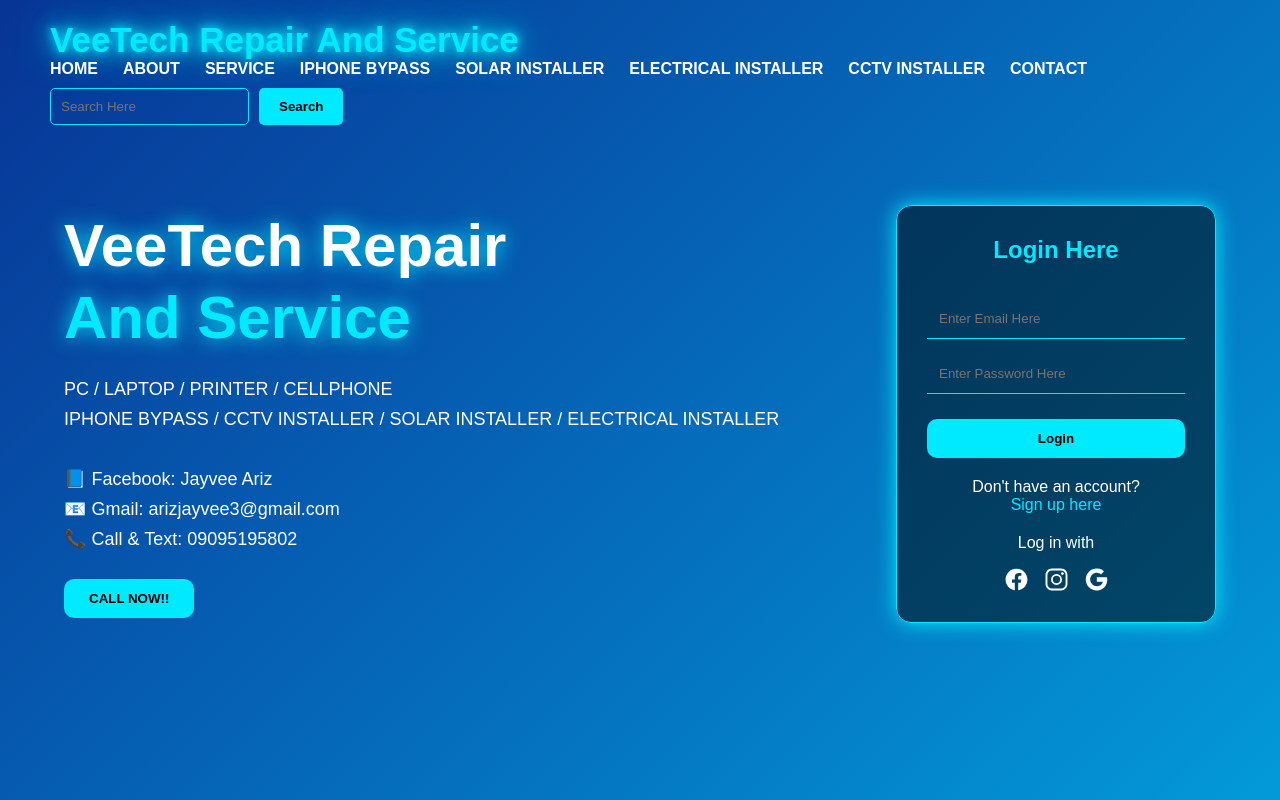
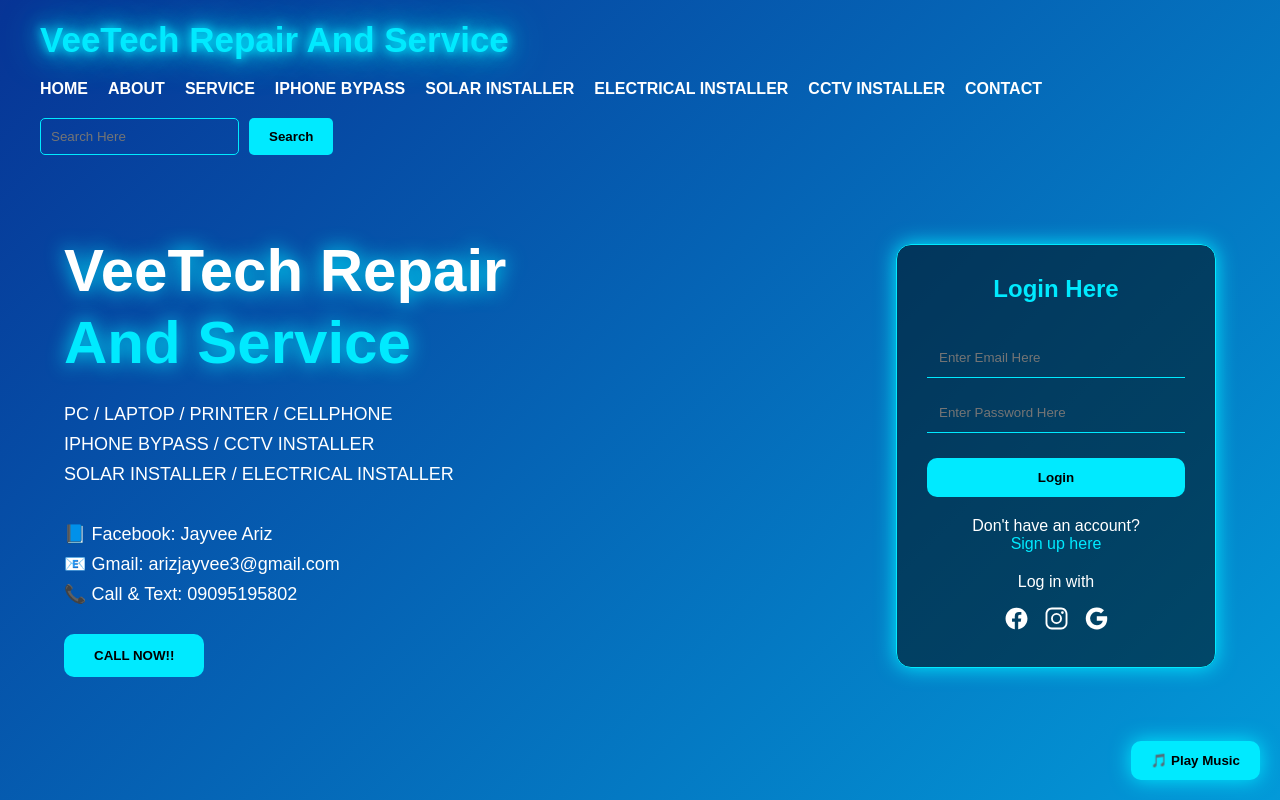
Before and after one commit to jayveeariz502-debug/veetech-laptop-and-pc-repair-and-service-, a plain HTML site: page index.html in a window 1280 px wide. Drawn offline with nearby package versions, Linux system fonts and the light colour scheme.

Commit message:
Update index.html

```diff
--- a/index.html
+++ b/index.html
@@ -1,41 +1,4 @@
-<!-- Background Music -->
-<audio id="bgmusic" loop>
-    <source src="sound.mp3" type="audio/mpeg">
-</audio>
-
-<script>
-const music = document.getElementById("bgmusic");
-
-window.addEventListener("load", () => {
-
-    // try autoplay
-    music.volume = 0.5;
-
-    let playPromise = music.play();
-
-    if (playPromise !== undefined) {
-        playPromise.catch(() => {
-
-            // mobile/browser protection
-            document.body.addEventListener("click", () => {
-                music.play();
-            }, { once:true });
-
-        });
-    }
-});
-</script>
-
-<script type="module"
-src="https://unpkg.com/ionicons@5.5.2/dist/ionicons/ionicons.esm.js">
-</script>
-
-<script nomodule
-src="https://unpkg.com/ionicons@5.5.2/dist/ionicons/ionicons.js">
-</script>
-
-</body>
-</html><!DOCTYPE html>
+<!DOCTYPE html>
 <html lang="en">
 
 <head>
@@ -58,6 +21,7 @@ src="https://unpkg.com/ionicons@5.5.2/dist/ionicons/ionicons.js">
             background-size:400% 400%;
             animation:neonBG 10s ease infinite;
             color:white;
+            overflow-x:hidden;
         }
 
         @keyframes neonBG{
@@ -69,7 +33,7 @@ src="https://unpkg.com/ionicons@5.5.2/dist/ionicons/ionicons.js">
         .main{
             width:100%;
             min-height:100vh;
-            padding-bottom:40px;
+            padding-bottom:50px;
         }
 
         /* NAVBAR */
@@ -79,13 +43,15 @@ src="https://unpkg.com/ionicons@5.5.2/dist/ionicons/ionicons.js">
             display:flex;
             justify-content:space-between;
             align-items:center;
-            padding:20px 50px;
+            padding:20px 40px;
             flex-wrap:wrap;
+            gap:20px;
         }
 
         .logo{
             color:#00eaff;
             font-size:35px;
+            font-weight:bold;
             text-shadow:
             0 0 10px #00eaff,
             0 0 20px #00eaff,
@@ -95,8 +61,9 @@ src="https://unpkg.com/ionicons@5.5.2/dist/ionicons/ionicons.js">
         .menu ul{
             display:flex;
             list-style:none;
-            gap:25px;
+            gap:20px;
             flex-wrap:wrap;
+            justify-content:center;
         }
 
         .menu ul li a{
@@ -116,7 +83,7 @@ src="https://unpkg.com/ionicons@5.5.2/dist/ionicons/ionicons.js">
         .search{
             display:flex;
             gap:10px;
-            margin-top:10px;
+            flex-wrap:wrap;
         }
 
         .srch{
@@ -181,7 +148,7 @@ src="https://unpkg.com/ionicons@5.5.2/dist/ionicons/ionicons.js">
 
         .cn{
             margin-top:25px;
-            padding:12px 25px;
+            padding:14px 30px;
             border:none;
             border-radius:10px;
             background:#00eaff;
@@ -276,6 +243,27 @@ src="https://unpkg.com/ionicons@5.5.2/dist/ionicons/ionicons.js">
             color:#00eaff;
         }
 
+        /* MUSIC BUTTON */
+
+        .music-btn{
+            position:fixed;
+            bottom:20px;
+            right:20px;
+            padding:12px 20px;
+            border:none;
+            border-radius:10px;
+            background:#00eaff;
+            color:black;
+            font-weight:bold;
+            cursor:pointer;
+            z-index:999;
+            box-shadow:0 0 20px #00eaff;
+        }
+
+        .music-btn:hover{
+            transform:scale(1.05);
+        }
+
         /* RESPONSIVE */
 
         @media(max-width:768px){
@@ -283,11 +271,6 @@ src="https://unpkg.com/ionicons@5.5.2/dist/ionicons/ionicons.js">
             .navbar{
                 flex-direction:column;
                 text-align:center;
-                gap:20px;
-            }
-
-            .menu ul{
-                justify-content:center;
             }
 
             .content{
@@ -320,6 +303,10 @@ src="https://unpkg.com/ionicons@5.5.2/dist/ionicons/ionicons.js">
             .form{
                 width:100%;
                 max-width:350px;
+            }
+
+            .menu ul{
+                gap:15px;
             }
         }
 
@@ -365,7 +352,8 @@ src="https://unpkg.com/ionicons@5.5.2/dist/ionicons/ionicons.js">
 
             <p class="par">
                 PC / LAPTOP / PRINTER / CELLPHONE <br>
-                IPHONE BYPASS / CCTV INSTALLER / SOLAR INSTALLER / ELECTRICAL INSTALLER
+                IPHONE BYPASS / CCTV INSTALLER <br>
+                SOLAR INSTALLER / ELECTRICAL INSTALLER
                 <br><br>
 
                 📘 Facebook: Jayvee Ariz
@@ -378,7 +366,7 @@ src="https://unpkg.com/ionicons@5.5.2/dist/ionicons/ionicons.js">
             </p>
 
             <button class="cn">
-                <a href="#">CALL NOW!!</a>
+                <a href="tel:09095195802">CALL NOW!!</a>
             </button>
 
         </div>
@@ -412,7 +400,13 @@ src="https://unpkg.com/ionicons@5.5.2/dist/ionicons/ionicons.js">
 
 </div>
 
-<!-- BACKGROUND MUSIC -->
+<!-- MUSIC BUTTON -->
+
+<button class="music-btn" onclick="toggleMusic()">
+    🎵 Play Music
+</button>
+
+<!-- AUDIO -->
 
 <audio id="bgmusic" loop>
     <source src="sound.mp3" type="audio/mpeg">
@@ -421,26 +415,30 @@ src="https://unpkg.com/ionicons@5.5.2/dist/ionicons/ionicons.js">
 <script>
 
 const music = document.getElementById("bgmusic");
+const button = document.querySelector(".music-btn");
 
-window.addEventListener("load", () => {
+let isPlaying = false;
 
-    music.volume = 0.5;
+function toggleMusic(){
 
-    let playPromise = music.play();
+    if(!isPlaying){
 
-    if(playPromise !== undefined){
+        music.play();
+        music.volume = 0.5;
 
-        playPromise.catch(() => {
+        button.innerHTML = "⏸ Pause Music";
 
-            document.body.addEventListener("click", () => {
-                music.play();
-            }, { once:true });
+        isPlaying = true;
 
-        });
+    }else{
 
+        music.pause();
+
+        button.innerHTML = "🎵 Play Music";
+
+        isPlaying = false;
     }
-
-});
+}
 
 </script>
 
```
